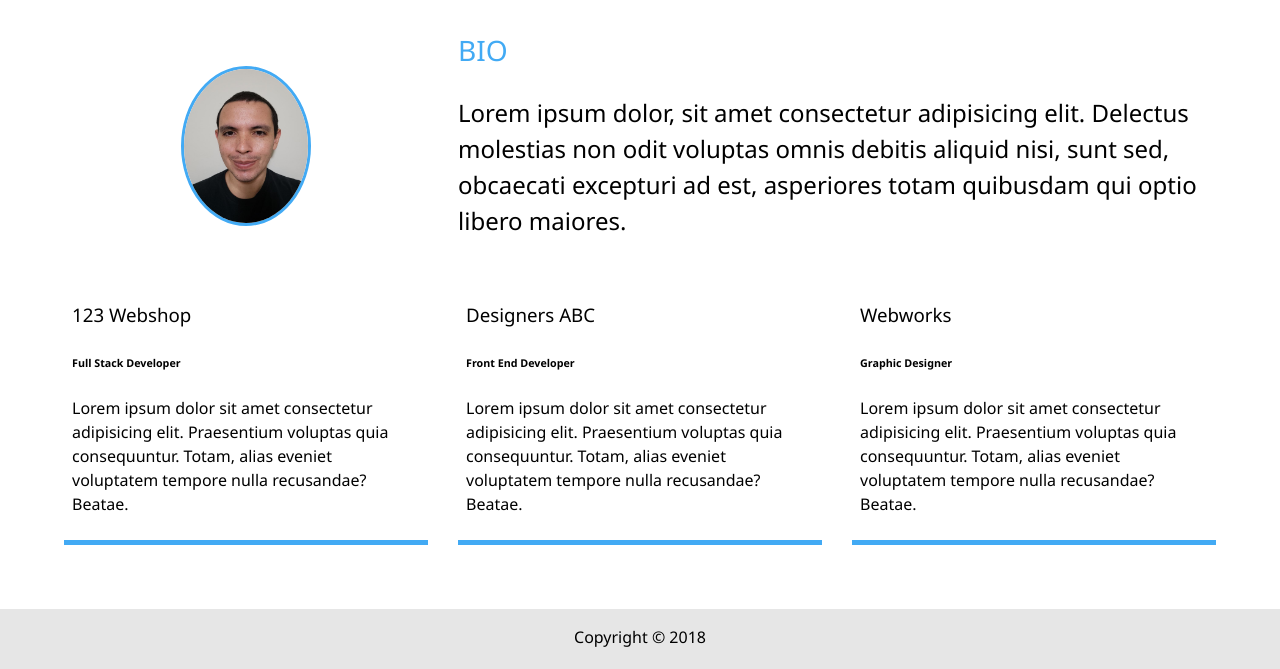
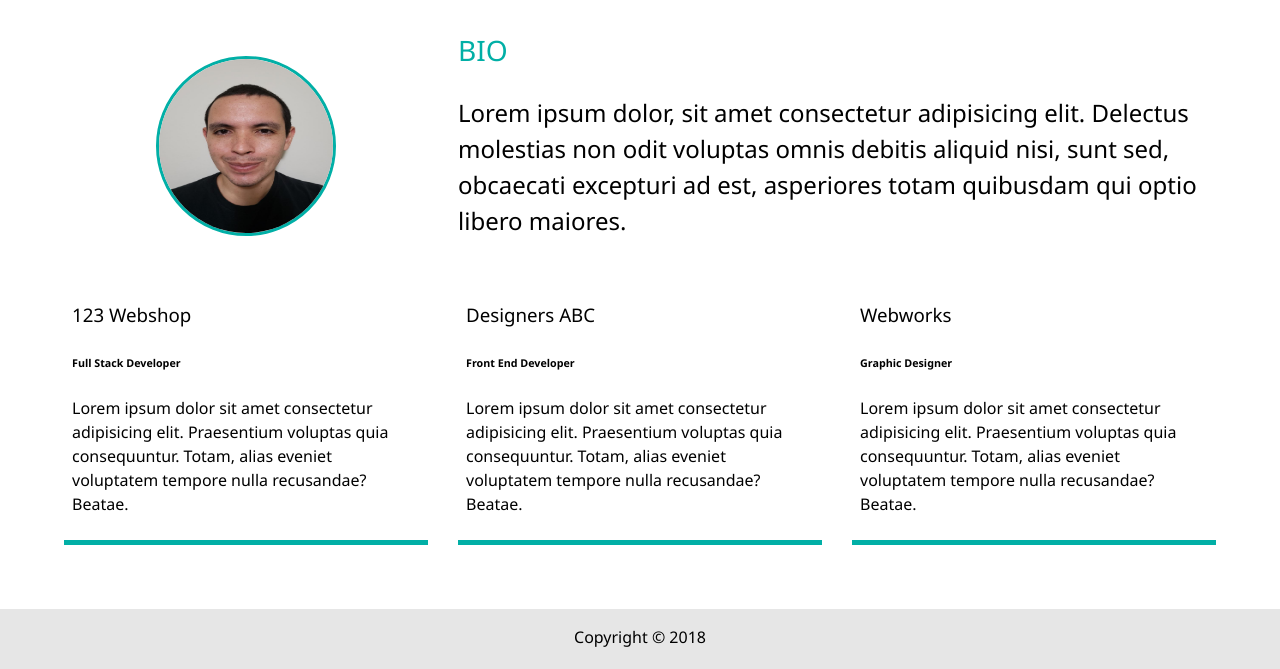
Before and after one commit to GZendejas/portfolio, a website: page dist/about.html in a window 1280 px wide. Shown: the part 253-922 px from the top of the page. Drawn offline with Linux system fonts and the light colour scheme.

Commit message:
color change to green

```diff
--- a/scss/_config.scss
+++ b/scss/_config.scss
@@ -1,8 +1,10 @@
 $primary-color: #fff;
-$secondary-color: #42aaf4;
+// $secondary-color: #42aaf4;
+$secondary-color: #01afa6;
+// $secondary-color: #44918d;
 $show-home-image: true;
 $home-image: url(../img/background2.jpeg);
-$background-opacity: 0.7;
+$background-opacity: 0.8;
 
 @mixin easeOut {
     transition: all 0.5s ease-out;
--- a/scss/main.scss
+++ b/scss/main.scss
@@ -33,7 +33,7 @@ h3 {
     &.sm-heading {
         margin-bottom: 2rem;
         padding: 0.2rem 1rem;
-        background: rgba(lighten($primary-color, 2), 0.5);
+        // background: rgba(lighten($primary-color, 2), 0.5);
         letter-spacing: 10px;
     }
 
@@ -94,8 +94,8 @@ main {
         margin: auto;
         border-radius: 50%;
         border: $secondary-color 3px solid;
-        height: 160px;
-        width: 130px;
+        height: 180px;
+        width: 180px;
     }
 
     .bio {
```
Also changed, not shown: dist/css/main.css.
